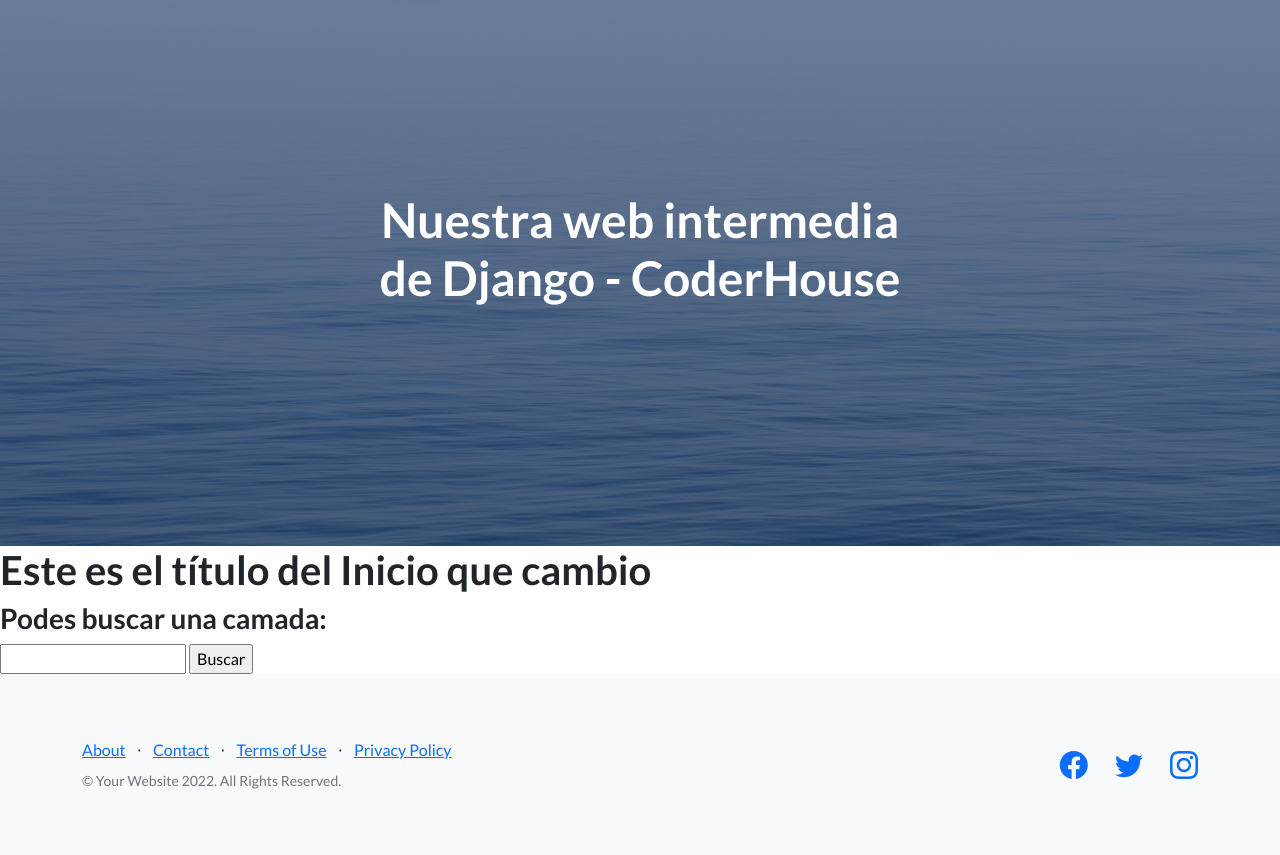
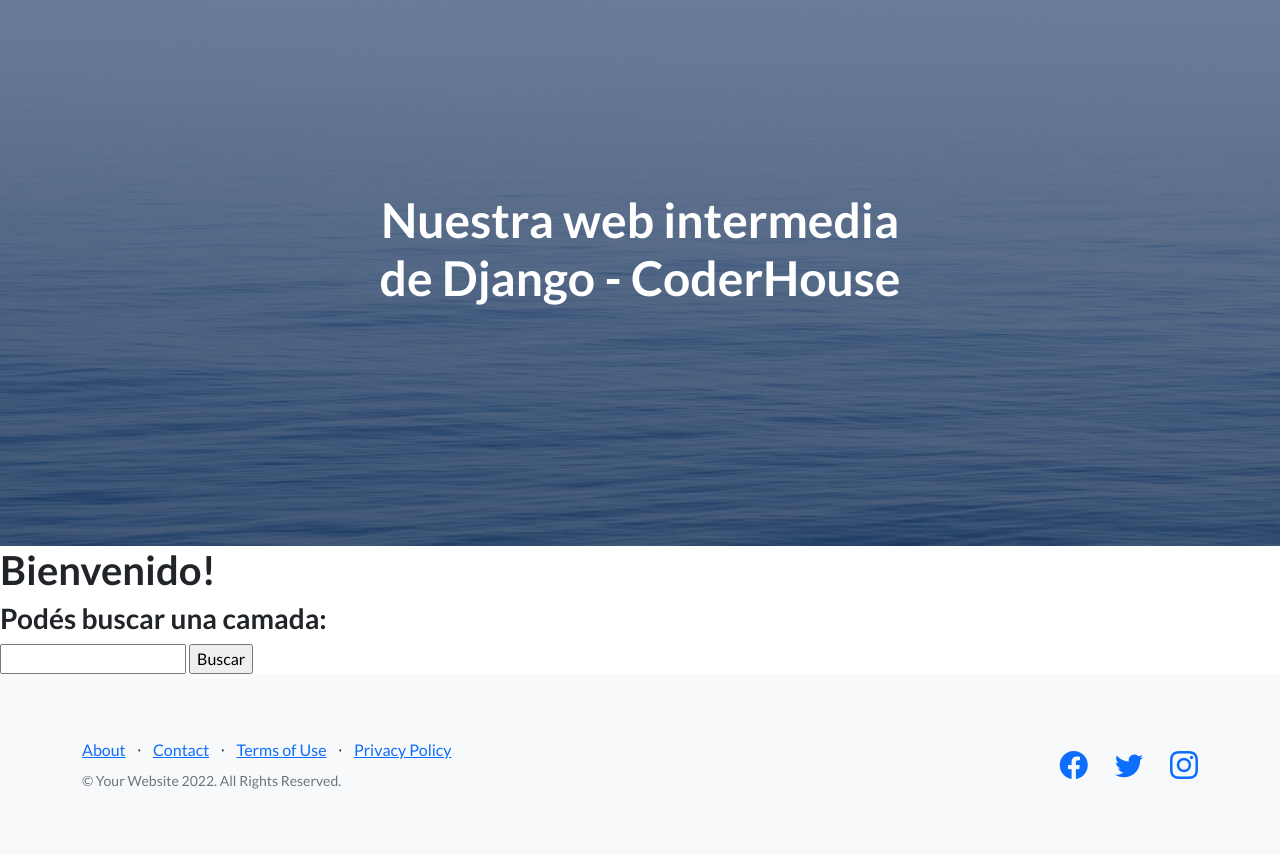
Before and after one commit to NahuelNogueira/ProyectoCoder, a Django app: page /AppCoder/ in a window 1280 px wide. Shown: the part 67-922 px from the top of the page. Run offline with Django 4.2, Linux system fonts and the light colour scheme; some libraries are stand-ins or nearby versions.

Commit message:
Clase 21

```diff
--- a/ProyectoCoder/AppCoder/templates/cursos.html
+++ b/ProyectoCoder/AppCoder/templates/cursos.html
@@ -4,8 +4,6 @@
 
 
 {% block contenidoQueCambia %}
-
-    <!-- Aquí va lo que cambia, y no asociado a esta vista-->
 
     {% if miFormulario.errors %}
 
--- a/ProyectoCoder/AppCoder/templates/entregables.html
+++ b/ProyectoCoder/AppCoder/templates/entregables.html
@@ -5,8 +5,8 @@
 
 {% block contenidoQueCambia %}
 
-    <!-- Aquí va lo que cambia, y no asociado a esta vista-->
     <h1>Entregables</h1>
+
     <p>Info de entregables</p>
 
 {% endblock  %}
--- a/ProyectoCoder/AppCoder/templates/estudiantes.html
+++ b/ProyectoCoder/AppCoder/templates/estudiantes.html
@@ -5,8 +5,8 @@
 
 {% block contenidoQueCambia %}
 
-    <!-- Aquí va lo que cambia, y no asociado a esta vista-->
     <h1>Estudiantes</h1>
+
     <p>Info de Estudiantes</p>
 
 {% endblock  %}
--- a/ProyectoCoder/AppCoder/templates/inicio.html
+++ b/ProyectoCoder/AppCoder/templates/inicio.html
@@ -4,12 +4,10 @@
 
 {% block contenidoQueCambia %}
 
-
-    <!--Aquí va lo que cambia, y lo asociado a está vista :) -->
-    <h1>Este es el título del Inicio que cambio</h1>
+    <h1>Bienvenido!</h1>
 
 
-    <h3>Podes buscar una camada:</h3>
+    <h3>Podés buscar una camada:</h3>
 
     <form action="/AppCoder/buscar/" method="GET">
 
@@ -17,21 +15,20 @@
 
         <input type="submit" value="Buscar">
 
-
-
-
     </form>
-
-
 
     {% if cursos %}
 
     <p>Estamos buscando el: {{camada}}</p>
 
     <ul>
+
 	{% for curso in cursos %}
+
 		<li> {{curso.nombre}} </li>
+
 		<li> {{curso.camada}} </li>
+
 	{% endfor %}
 
     </ul>
--- a/ProyectoCoder/AppCoder/views.py
+++ b/ProyectoCoder/AppCoder/views.py
@@ -24,7 +24,7 @@ def estudiantes(request):
 
 def entregables(request):
 
-    return render(request, "estudiantes.html")
+    return render(request, "entregables.html")
 
 def cursos(request):
 
@@ -51,27 +51,29 @@ def cursos(request):
     return render(request, "cursos.html", {"miFormulario":miFormulario})
 
 def profesores(request):
-    if request.method == 'POST':
 
-        miFormulario = ProfesorFormulario(request.POST)
+      if request.method == 'POST':
 
-        print(miFormulario)
+            miFormulario = ProfesorFormulario(request.POST) #aquí mellega toda la información del html
 
-        if miFormulario.is_valid:
+            print(miFormulario)
 
-            informacion = miFormulario.cleaned_data
+            if miFormulario.is_valid:   #Si pasó la validación de Django
 
-            profesor = Profesor (nombre = informacion['nombre'], apellido=informacion['apellido'], email=informacion['email'], profesion=informacion['profesion'])
+                  informacion = miFormulario.cleaned_data
 
-            profesor.save()
+                  profesor = Profesor (nombre=informacion['nombre'], apellido=informacion['apellido'],
+                   email=informacion['email'], profesion=informacion['profesion'])
 
-            return render(request, inicio.html)
+                  profesor.save()
 
-    else:
+                  return render(request, "inicio.html") #Vuelvo al inicio o a donde quieran
 
-        miFormulario = ProfesorFormulario()
+      else:
 
-    return render(request, "profesorFormulario.html", {'miformulario'})
+            miFormulario= ProfesorFormulario() #Formulario vacio para construir el html
+
+      return render(request, "profesores.html", {"miFormulario":miFormulario})
 
 def buscar(request):
 
```
Also changed, not shown: ProyectoCoder/AppCoder/templates/profesores.html (+0 -7 lines).
